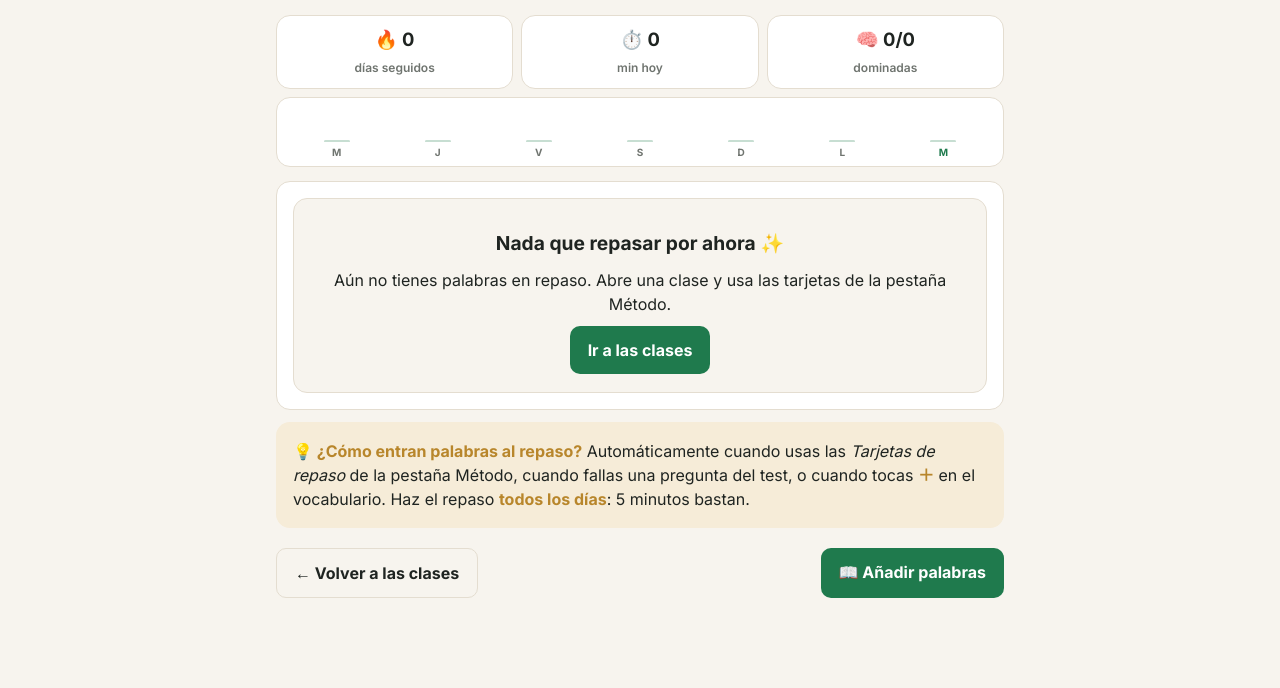
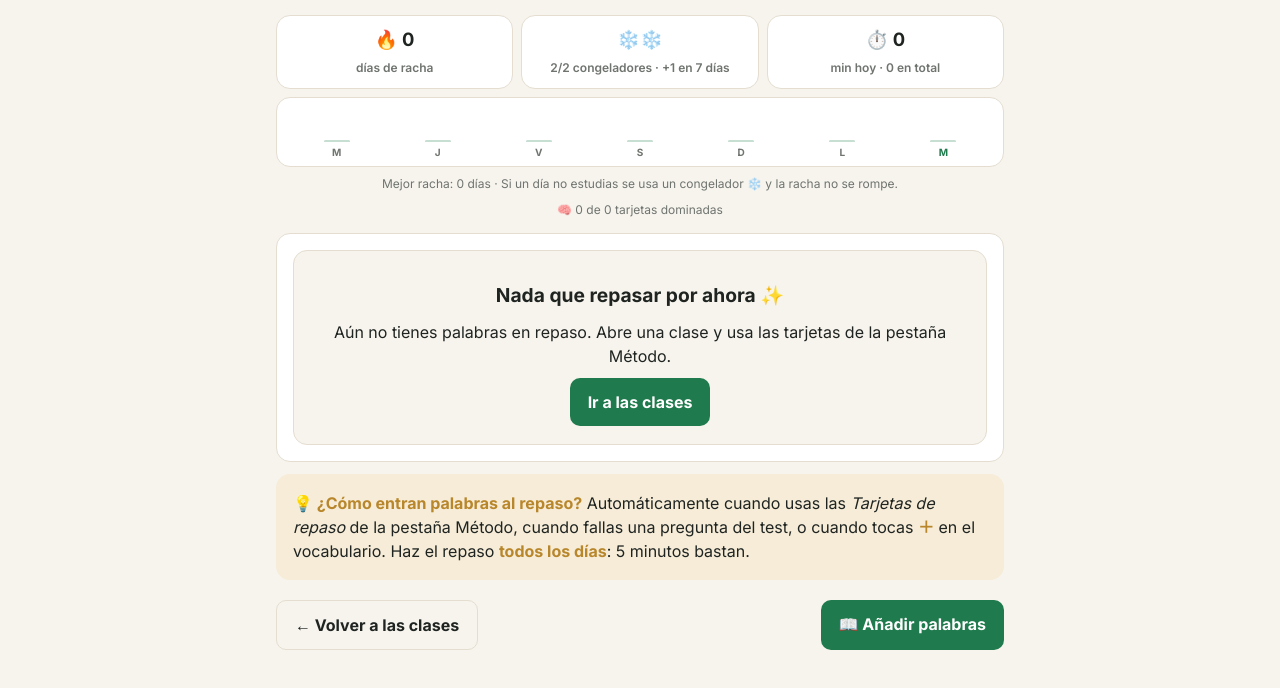
Before and after one commit to JPAGEPROJECTS/EnglishPage, a plain HTML site: page italiano/repaso.html in a window 1280 px wide. Shown: the part 208-896 px from the top of the page. Before the commit the page ends 870 px from the top, so only its background shows below. Drawn offline with Linux system fonts and the light colour scheme.

Commit message:
Italiano: racha flexible con congeladores (hasta 2, se recuperan con 7 días de actividad)
Co-Authored-By: Claude Opus 5.5 <noreply@anthropic.com>
Claude-Session: https://claude.ai/code/session_01RkBizDsNR14qi1jxaWs1wE

```diff
--- a/italiano/italiano.css
+++ b/italiano/italiano.css
@@ -233,6 +233,10 @@ h3 { font-size: 1.1rem; margin-bottom: 8px; }
 .day i { width: 100%; max-width: 26px; background: var(--verde); border-radius: 5px 5px 2px 2px; }
 .day small { font-size: 10px; color: var(--muted); font-weight: 700; }
 .day.today small { color: var(--verde); }
+.day em { font-style: normal; font-size: 18px; line-height: 1; margin-bottom: auto; margin-top: auto; }
+.streak-msg { grid-column: 1 / -1; background: #e8f3ff; color: #1f4f8a; border-radius: var(--radius); padding: 10px 12px; font-size: 14px; }
+.streak-best { grid-column: 1 / -1; font-size: 12px; color: var(--muted); text-align: center; }
+@media (prefers-color-scheme: dark) { .streak-msg { background: #1d2c40; color: #a9cdf5; } }
 .review-btn { display: flex; align-items: center; gap: 12px; margin-top: 10px; text-decoration: none;
   background: var(--verde); color: #fff; border-radius: var(--radius); padding: 14px 16px; font-weight: 700; }
 .review-btn span { flex: 1; }
--- a/italiano/progreso.js
+++ b/italiano/progreso.js
@@ -21,24 +21,68 @@ const Progreso = (() => {
     dias[hoy()] = (dias[hoy()] || 0) + min;
     guardar(K_DIAS, dias);
   }
-  function racha() {
+  // ---------- Racha con congeladores (como Duolingo) ----------
+  // Si un día no estudias, se gasta un congelador y la racha no se rompe (pero ese día no suma).
+  // Tienes como máximo MAX_CONG congeladores y recuperas uno cada DIAS_RECARGA días con actividad.
+  const MAX_CONG = 2, DIAS_RECARGA = 7;
+  const aFecha = k => { const [y, m, d] = k.split('-').map(Number); return new Date(y, m - 1, d); };
+  function estadoRacha() {
     const dias = leer(K_DIAS, {});
-    let n = 0;
-    const d = new Date();
-    if (!(hoy(d) in dias)) d.setDate(d.getDate() - 1); // la racha sigue viva si hoy aún no estudiaste
-    while (hoy(d) in dias) { n++; d.setDate(d.getDate() - 1); }
-    return n;
+    const fechas = Object.keys(dias).sort();
+    const hoyK = hoy();
+    const e = { racha: 0, mejor: 0, congeladores: MAX_CONG, max: MAX_CONG, congelados: [], hoyActivo: hoyK in dias,
+                paraRecargar: DIAS_RECARGA, perdida: false };
+    if (!fechas.length) return e;
+    let racha = 0, cong = MAX_CONG, cuenta = 0, mejor = 0, perdida = false;
+    const d = aFecha(fechas[0]);
+    for (;;) {
+      const k = hoy(d);
+      if (k in dias) {
+        racha++; cuenta++; perdida = false;
+        if (cuenta >= DIAS_RECARGA) { if (cong < MAX_CONG) cong++; cuenta = 0; }
+        if (racha > mejor) mejor = racha;
+      } else if (k !== hoyK) {                 // hoy todavía no cuenta como día perdido
+        if (racha > 0 && cong > 0) { cong--; e.congelados.push(k); }
+        else if (racha > 0) { racha = 0; cuenta = 0; perdida = true; }
+      }
+      if (k === hoyK || k > hoyK) break;
+      d.setDate(d.getDate() + 1);
+    }
+    return Object.assign(e, { racha, mejor, congeladores: cong, paraRecargar: cong < MAX_CONG ? DIAS_RECARGA - cuenta : 0, perdida });
   }
+  function racha() { return estadoRacha().racha; }
   function minutosHoy() { return Math.round(leer(K_DIAS, {})[hoy()] || 0); }
   function minutosTotales() { return Math.round(Object.values(leer(K_DIAS, {})).reduce((a, b) => a + b, 0)); }
   function ultimos7() {
     const dias = leer(K_DIAS, {});
+    const cong = new Set(estadoRacha().congelados);
     const out = [];
     for (let i = 6; i >= 0; i--) {
       const d = new Date(); d.setDate(d.getDate() - i);
-      out.push({ dia: 'DLMMJVS'[d.getDay()], min: Math.round(dias[hoy(d)] || 0), hoy: i === 0 });
+      const k = hoy(d);
+      out.push({ dia: 'DLMMJVS'[d.getDay()], min: Math.round(dias[k] || 0), activo: k in dias, congelado: cong.has(k), hoy: i === 0 });
     }
     return out;
+  }
+
+  // HTML del bloque de estadísticas (racha, congeladores, minutos y semana)
+  function htmlStats() {
+    const e = estadoRacha(), semana = ultimos7();
+    const max = Math.max(10, ...semana.map(d => d.min));
+    const ayer = hoy(new Date(Date.now() - 864e5));
+    let aviso = '';
+    if (e.congelados.includes(ayer) && !e.hoyActivo) aviso = `❄️ Ayer usaste un congelador y tu racha de <b>${e.racha}</b> sigue viva. ¡Estudia hoy para no gastar otro!`;
+    else if (e.congelados.includes(ayer)) aviso = `❄️ Ayer usaste un congelador, pero ya volviste: tu racha sigue en <b>${e.racha}</b>.`;
+    else if (!e.hoyActivo && e.racha > 0) aviso = `🔥 Haz una actividad hoy para que tu racha suba a <b>${e.racha + 1}</b>.`;
+    else if (e.perdida) aviso = `Se te acabaron los congeladores y la racha volvió a 0. ¡Empieza una nueva hoy!`;
+    return `
+      <div class="stat"><b>🔥 ${e.racha}</b><span>días de racha</span></div>
+      <div class="stat" title="Recuperas 1 congelador cada ${DIAS_RECARGA} días con actividad"><b>${'❄️'.repeat(e.congeladores) || '—'}</b><span>${e.congeladores}/${e.max} congeladores${e.paraRecargar ? ` · +1 en ${e.paraRecargar} días` : ''}</span></div>
+      <div class="stat"><b>⏱️ ${minutosHoy()}</b><span>min hoy · ${minutosTotales()} en total</span></div>
+      <div class="week">${semana.map(d => `<div class="day ${d.hoy ? 'today' : ''}" title="${d.congelado ? 'Día congelado' : d.min + ' min'}">
+        ${d.congelado ? '<em>❄️</em>' : `<i style="height:${Math.max(4, d.min / max * 100)}%; opacity:${d.activo ? 1 : .25}"></i>`}<small>${d.dia}</small></div>`).join('')}</div>
+      ${aviso ? `<div class="streak-msg">${aviso}</div>` : ''}
+      <div class="streak-best">Mejor racha: ${e.mejor} días · Si un día no estudias se usa un congelador ❄️ y la racha no se rompe.</div>`;
   }
 
   // Cuenta el tiempo mientras la página está visible y la persona interactuó en los últimos 2 minutos.
@@ -76,6 +120,6 @@ const Progreso = (() => {
   function totalRepaso() { return Object.keys(leer(K_SRS, {})).length; }
   function dominadas() { return Object.values(leer(K_SRS, {})).filter(c => c.box >= 4).length; }
 
-  return { marcarActividad, racha, minutosHoy, minutosTotales, ultimos7, contarTiempo,
+  return { estadoRacha, htmlStats, marcarActividad, racha, minutosHoy, minutosTotales, ultimos7, contarTiempo,
            agregar, responder, pendientes, enRepaso, totalRepaso, dominadas };
 })();
--- a/italiano/repaso.html
+++ b/italiano/repaso.html
@@ -52,14 +52,8 @@
   Progreso.contarTiempo();
 
   function pintarStats() {
-    const semana = Progreso.ultimos7();
-    const max = Math.max(10, ...semana.map(d => d.min));
-    document.getElementById('stats').innerHTML = `
-      <div class="stat"><b>🔥 ${Progreso.racha()}</b><span>días seguidos</span></div>
-      <div class="stat"><b>⏱️ ${Progreso.minutosHoy()}</b><span>min hoy</span></div>
-      <div class="stat"><b>🧠 ${Progreso.dominadas()}/${Progreso.totalRepaso()}</b><span>dominadas</span></div>
-      <div class="week">${semana.map(d => `<div class="day ${d.hoy ? 'today' : ''}" title="${d.min} min">
-        <i style="height:${Math.max(4, d.min / max * 100)}%; opacity:${d.min ? 1 : .25}"></i><small>${d.dia}</small></div>`).join('')}</div>`;
+    document.getElementById('stats').innerHTML = Progreso.htmlStats() +
+      `<div class="streak-best">🧠 ${Progreso.dominadas()} de ${Progreso.totalRepaso()} tarjetas dominadas</div>`;
   }
 
   // ---- Audio ----
--- a/sw.js
+++ b/sw.js
@@ -2,7 +2,7 @@
 // Estrategia: con internet, siempre descarga la versión más nueva (y la guarda);
 // sin internet, usa la copia guardada. Las fuentes de Google se sirven desde la copia.
 // Si agregas páginas nuevas, añádelas a ARCHIVOS y sube VERSION.
-const VERSION = 'v18';
+const VERSION = 'v19';
 const CACHE = 'idiomas-' + VERSION;
 const ARCHIVOS = [
   './',
```
Also changed, not shown: italiano/index.html (+1 -8 lines).
